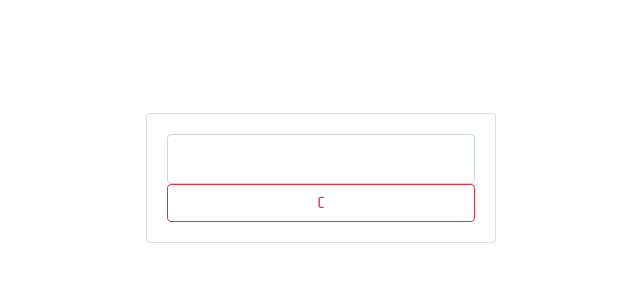
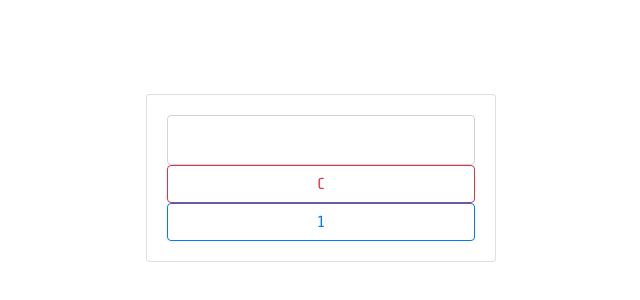
Before and after one commit to alexeyvsokolov/calculator, a plain HTML site: page index.html in a window 1280 px wide. Shown: the part 214-514 px from the top of the page, without its empty margins (319-959 px from the left). Drawn offline with nearby package versions, Linux system fonts and the light colour scheme.

Commit message:
add button 1

```diff
--- a/index.html
+++ b/index.html
@@ -21,6 +21,11 @@
                                 <button class="btn btn-outline-danger form-control" id="btn_clr">C</button>
                             </div>
                         </div>
+                        <div class="row no-gutters">
+                            <div class="col">
+                                <button class="btn btn-outline-primary form-control" id="btn_1">1</button>
+                            </div>
+                        </div>
                     </div>
                 </div>
             </div>
--- a/script.js
+++ b/script.js
@@ -9,3 +9,7 @@ document.getElementById('btn_clr').addEventListener('click', function () {
     operation = null;
     inputWindow.value = '';
 })
+
+document.getElementById('btn_1').addEventListener('click', function () {
+    inputWindow.value += '1';
+})
```
